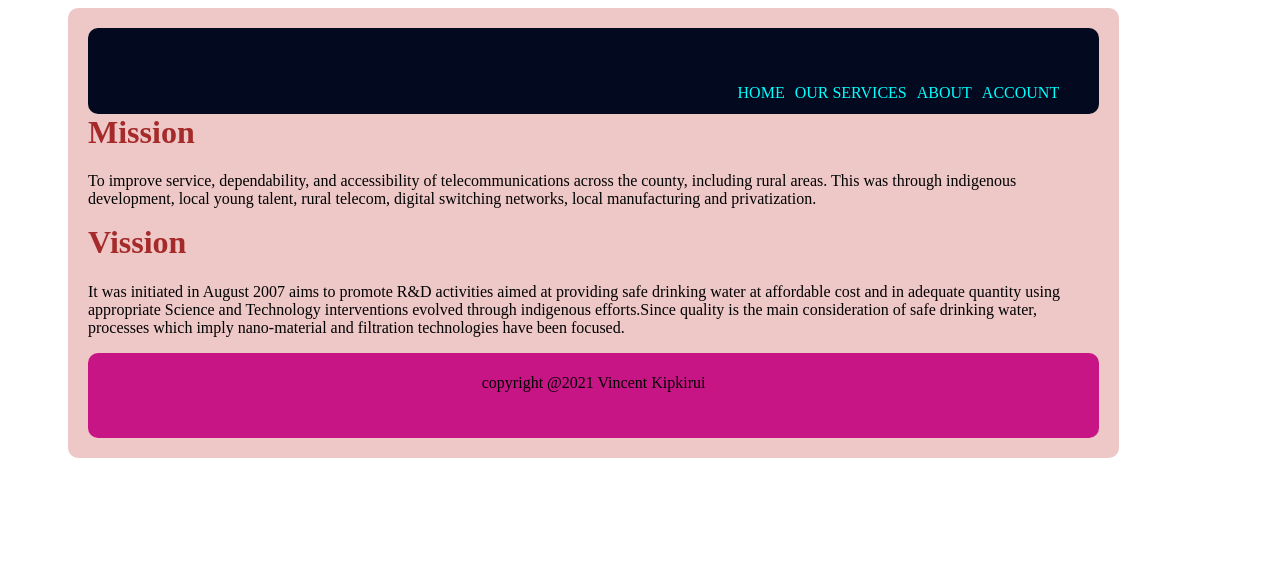
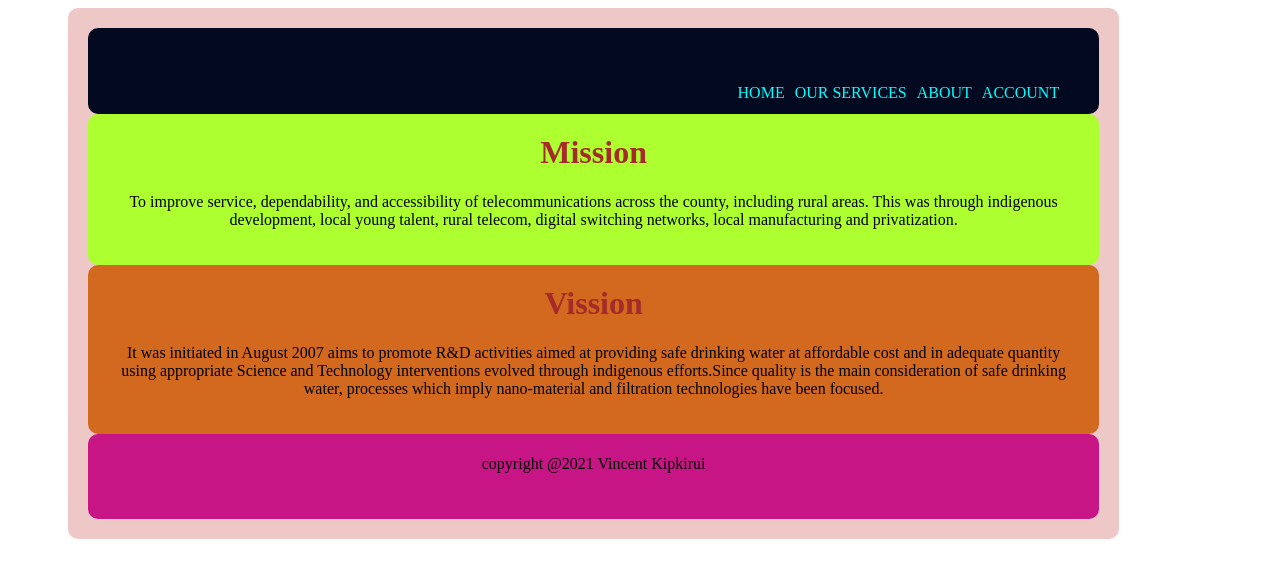
Before and after one commit to jepkess/my-website2, a plain HTML site: page aboutUs.html in a window 1280 px wide. Drawn offline with Linux system fonts and the light colour scheme.

Commit message:
styling aboutus page

```diff
--- a/index.css
+++ b/index.css
@@ -137,3 +137,17 @@ h3{
 #Registration-form>h2{
     color: rgb(202, 64, 64);
 }
+.mission{
+    background-color: greenyellow;
+    color:black;
+    padding: 2%;
+    text-align: center;
+    border-radius: 10px;
+}
+.vission{
+    background-color: chocolate;
+    color: black;
+    padding: 2%;
+    text-align: center;
+    border-radius: 10px;
+}
```
